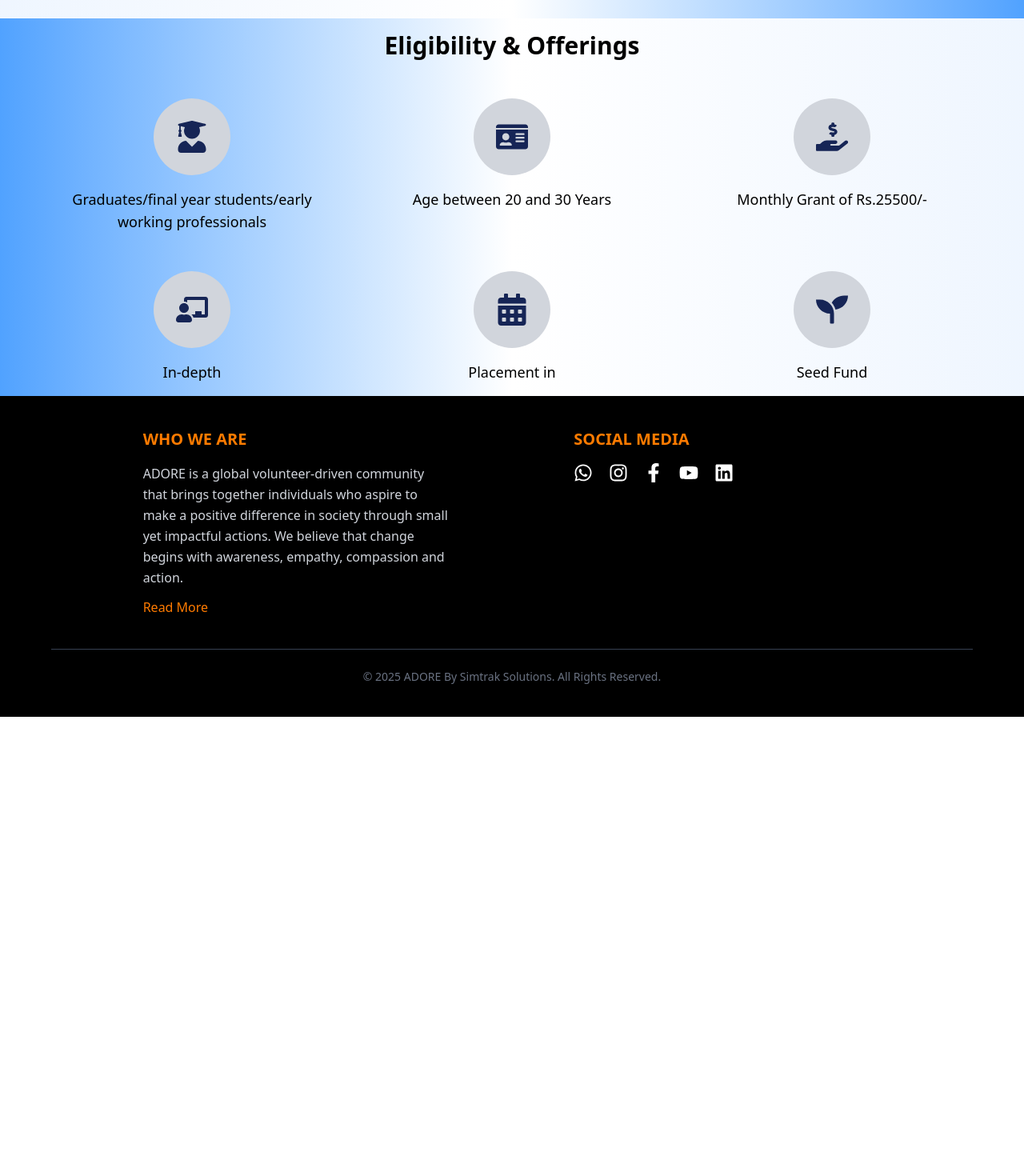
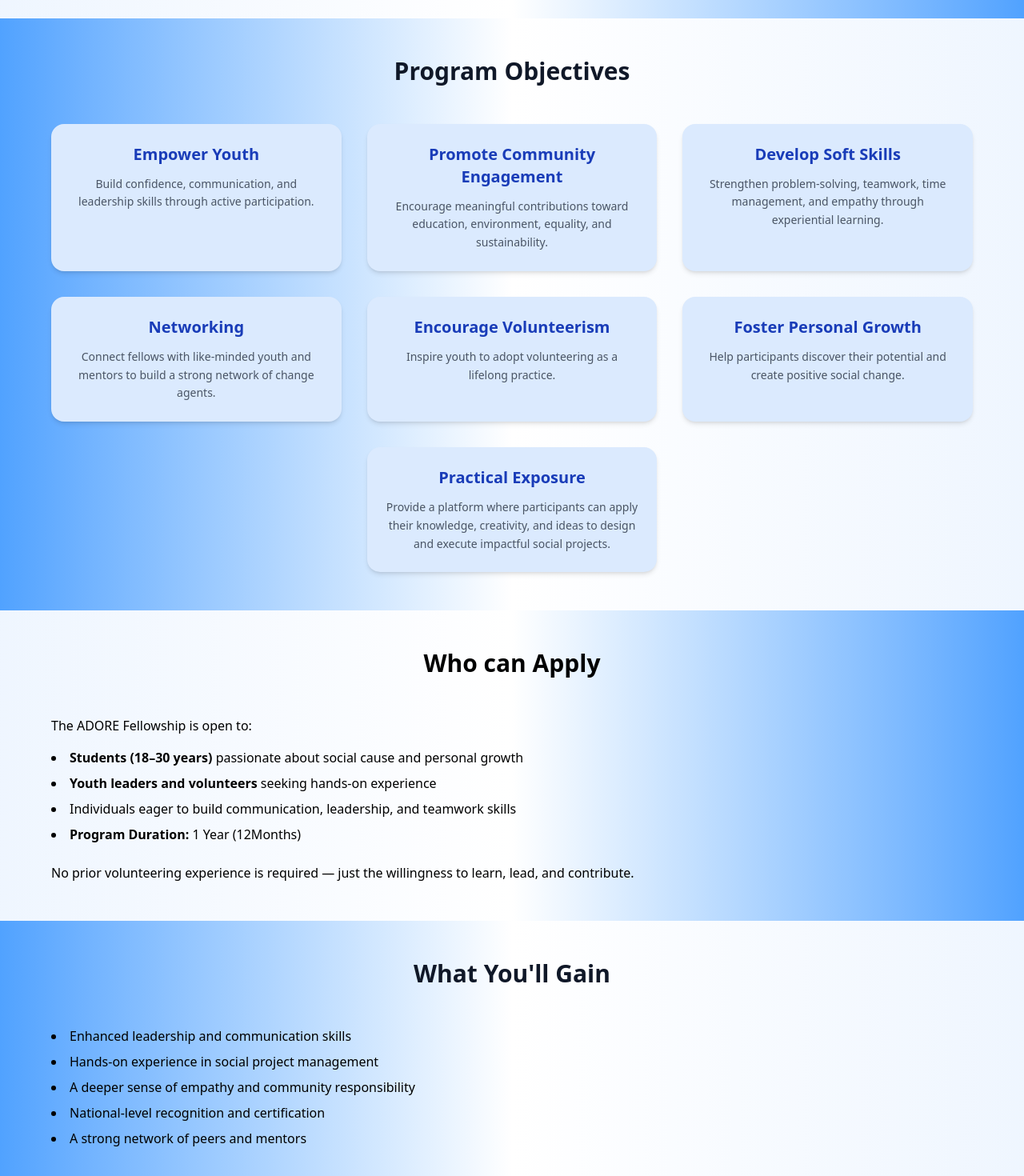
Before and after one commit to shivangsha350/Fellowship, a React (Vite) app: page / in a window 1280 px wide. Shown: the part 1320-2790 px from the top of the page at 80% size. Before the commit the page ends 2216 px from the top, so only its background shows below. Built offline with nearby package versions, Linux system fonts and the light colour scheme.

Commit message:
Add some other sections

```diff
--- a/src/AboutFellowship.jsx
+++ b/src/AboutFellowship.jsx
@@ -35,11 +35,11 @@ const AboutFellowship = () => {
           className="text-center md:text-left"
         >
           <h2 className="text-xl sm:text-xl md:text-2xl font-extrabold text-gray-900 mb-4 sm:mb-6">
-            About the ADORE Fellowship Program
+            About ADORE Fellowship Program
           </h2>
 
           <p className="text-gray-800 leading-relaxed mb-6 sm:mb-8 text-base sm:text-lg md:text-sm">
-The ADORE Fellowship Program is a one-year youth development and volunteering initiative designed to nurture socially responsible, skilled, and confident young leaders. <br />
+ADORE Fellowship Program is a one-year youth development and volunteering initiative designed to nurture socially responsible, skilled, and confident young leaders. <br />
 <br />Through this fellowship, participants — referred to as ADORE Fellows — will gain hands-on experience in social initiatives and get the opportunity to: <br /> <br />
 
 
--- a/src/App.jsx
+++ b/src/App.jsx
@@ -17,7 +17,7 @@ function App() {
       <Routes>
         <Route path="/" element={<Home />} />
         <Route path="/about" element={<About />} />
-        <Route path="/faq" element={<FAQ />} />
+        {/* <Route path="/faq" element={<FAQ />} /> */}
       </Routes>
 
     </BrowserRouter>
--- a/src/EligibilityOfferings.jsx
+++ /dev/null
@@ -1,56 +0,0 @@
-// src/components/EligibilityOfferings.jsx
-import React from "react";
-import { FaUserGraduate, FaIdCard, FaHandHoldingUsd, FaChalkboardTeacher, FaCalendarAlt, FaSeedling } from "react-icons/fa";
-
-const offerings = [
-  {
-    icon: <FaUserGraduate size={40} />,
-    text: "Graduates/final year students/early working professionals",
-  },
-  {
-    icon: <FaIdCard size={40} />,
-    text: "Age between 20 and 30 Years",
-  },
-  {
-    icon: <FaHandHoldingUsd size={40} />,
-    text: "Monthly Grant of Rs.25500/-",
-  },
-  {
-    icon: <FaChalkboardTeacher size={40} />,
-    text: "In-depth",
-  },
-  {
-    icon: <FaCalendarAlt size={40} />,
-    text: "Placement in",
-  },
-  {
-    icon: <FaSeedling size={40} />,
-    text: "Seed Fund",
-  },
-];
-
-const EligibilityOfferings = () => {
-  return (
-    <section className="py-4 px-6 md:px-16 bg-gradient-to-r from-blue-400 via-white to-blue-50">
-      <h2 className="text-3xl font-bold text-center mb-12">
-        Eligibility & Offerings
-      </h2>
-
-      <div className="grid grid-cols-1 sm:grid-cols-2 md:grid-cols-3 gap-12 max-w-6xl mx-auto">
-        {offerings.map((item, index) => (
-          <div
-            key={index}
-            className="flex flex-col items-center text-center"
-          >
-            <div className="w-24 h-24 flex items-center justify-center rounded-full bg-gray-300 text-blue-950 mb-4">
-              {item.icon}
-            </div>
-            <p className="text-lg">{item.text}</p>
-          </div>
-        ))}
-      </div>
-    </section>
-  );
-};
-
-export default EligibilityOfferings;
--- /dev/null
+++ b/src/Program_objective.jsx
@@ -0,0 +1,66 @@
+// src/components/EligibilityOfferings.jsx
+import React from "react";
+
+const offerings = [
+  {
+    title: "Empower Youth",
+    text: "Build confidence, communication, and leadership skills through active participation.",
+  },
+  {
+    title: "Promote Community Engagement",
+    text: "Encourage meaningful contributions toward education, environment, equality, and sustainability.",
+  },
+  {
+    title: "Develop Soft Skills",
+    text: "Strengthen problem-solving, teamwork, time management, and empathy through experiential learning.",
+  },
+  {
+    title: "Networking",
+    text: "Connect fellows with like-minded youth and mentors to build a strong network of change agents.",
+  },
+  {
+    title: "Encourage Volunteerism",
+    text: "Inspire youth to adopt volunteering as a lifelong practice.",
+  },
+  {
+    title: "Foster Personal Growth",
+    text: "Help participants discover their potential and create positive social change.",
+  },
+  {
+    title: "Practical Exposure",
+    text: "Provide a platform where participants can apply their knowledge, creativity, and ideas to design and execute impactful social projects.",
+  },
+];
+
+const Program_objective = () => {
+  return (
+    <section className="py-12 px-6 md:px-16 bg-gradient-to-r from-blue-400 via-white to-blue-50">
+      <h2 className="text-3xl font-bold text-center mb-12 text-gray-900">
+        Program Objectives
+      </h2>
+
+      <div className="grid grid-cols-1 sm:grid-cols-2 md:grid-cols-3 gap-8 max-w-6xl mx-auto">
+        {offerings.map((item, index) => (
+          <div
+            key={index}
+            className={`bg-blue-100 rounded-2xl shadow-md hover:shadow-xl transition duration-300 p-6 text-center
+              ${
+                index === offerings.length - 1
+                  ? "md:col-span-1 md:col-start-2" // 👈 center last card
+                  : ""
+              }`}
+          >
+            <h3 className="text-xl font-semibold mb-3 text-blue-800">
+              {item.title}
+            </h3>
+            <p className="text-gray-600 text-sm leading-relaxed">
+              {item.text}
+            </p>
+          </div>
+        ))}
+      </div>
+    </section>
+  );
+};
+
+export default Program_objective;
--- a/src/pages/Home.jsx
+++ b/src/pages/Home.jsx
@@ -2,8 +2,12 @@ import React from "react";
 import HeroSection from "../HeroSection";
 import WhyFellowship from "../WhyFellowship";
 import AboutFellowship from "../AboutFellowship";
-import EligibilityOfferings from "../EligibilityOfferings";
+import Program_objective from "../Program_objective";
+import Who_Can_Apply from "./Who_Can_Apply";
+import What_You_Gain from "./What_You_Gain";
+import Join_the_movement from "./Join_the_movement";
 import Footer from "../Footer";
+
 
 export default function Home() {
   return (
@@ -11,7 +15,10 @@ export default function Home() {
       <HeroSection />
       {/* <WhyFellowship /> */}
       <AboutFellowship />
-      <EligibilityOfferings />
+      <Program_objective />
+      <Who_Can_Apply />
+      <What_You_Gain />
+      <Join_the_movement />
       <Footer />
     </div>
   );
--- /dev/null
+++ b/src/pages/Join_the_movement.jsx
@@ -0,0 +1,14 @@
+import React from 'react'
+
+const Join_the_movement = () => {
+    return (
+        <section className="py-12 px-6 md:px-16 bg-gradient-to-r from-blue-50 via-white to-blue-400">
+            <h1 className="text-3xl font-bold text-center mb-12 text-black-900">Join the Movement</h1>
+            <p className='text-black-900'>Be a part of a transformative journey where learning meets service and youth drives change.</p> <br />
+            <strong><p>Applications for the ADORE Fellowship Program are now open!  <br />
+Click below to begin your journey toward leadership, empathy, and empowerment.</p></strong>
+        </section>
+    )
+}
+
+export default Join_the_movement;
--- /dev/null
+++ b/src/pages/What_You_Gain.jsx
@@ -0,0 +1,18 @@
+import React from 'react'
+
+const What_You_Gain = () => {
+    return (
+        <section className="py-12 px-6 md:px-16 bg-gradient-to-r from-blue-400 via-white to-blue-50">
+            <h1 className="text-3xl font-bold text-center mb-12 text-gray-900">What You'll Gain</h1>
+            <ul className="list-disc list-inside mt-4 space-y-2 text-black-700">
+                <li>Enhanced leadership and communication skills</li>
+                <li>Hands-on experience in social project management</li>
+                <li>A deeper sense of empathy and community responsibility</li>
+                <li>National-level recognition and certification</li>
+                <li>A strong network of peers and mentors</li>
+            </ul>
+        </section>
+    )
+}
+
+export default What_You_Gain;
--- /dev/null
+++ b/src/pages/Who_Can_Apply.jsx
@@ -0,0 +1,20 @@
+import React from 'react'
+
+const Who_Can_Apply = () => {
+    return (
+    <section className="py-12 px-6 md:px-16 bg-gradient-to-r from-blue-50 via-white to-blue-400">
+        <h1 className="text-3xl font-bold text-center mb-12 text-black-900">Who can Apply</h1>
+        <p>The ADORE Fellowship is open to:</p>
+        <ul className="list-disc list-inside mt-4 space-y-2 text-black-700">
+            <li><strong>Students (18–30 years) </strong> passionate about social cause and personal growth</li>
+            <li><strong>Youth leaders and volunteers </strong> seeking hands-on experience</li>
+            <li>Individuals eager to build communication, leadership, and teamwork skills</li>
+            <li><strong>Program Duration:</strong> 1 Year (12Months)</li>
+        </ul> <br />
+        <p>No prior volunteering experience is required — just the willingness to learn, lead, and contribute.
+</p>
+        </section>
+    )
+}
+
+export default Who_Can_Apply
```
Also changed, not shown: src/HeroSection.jsx (+10 -5 lines), 1 other file (tests, documents, lock files or other folders).
